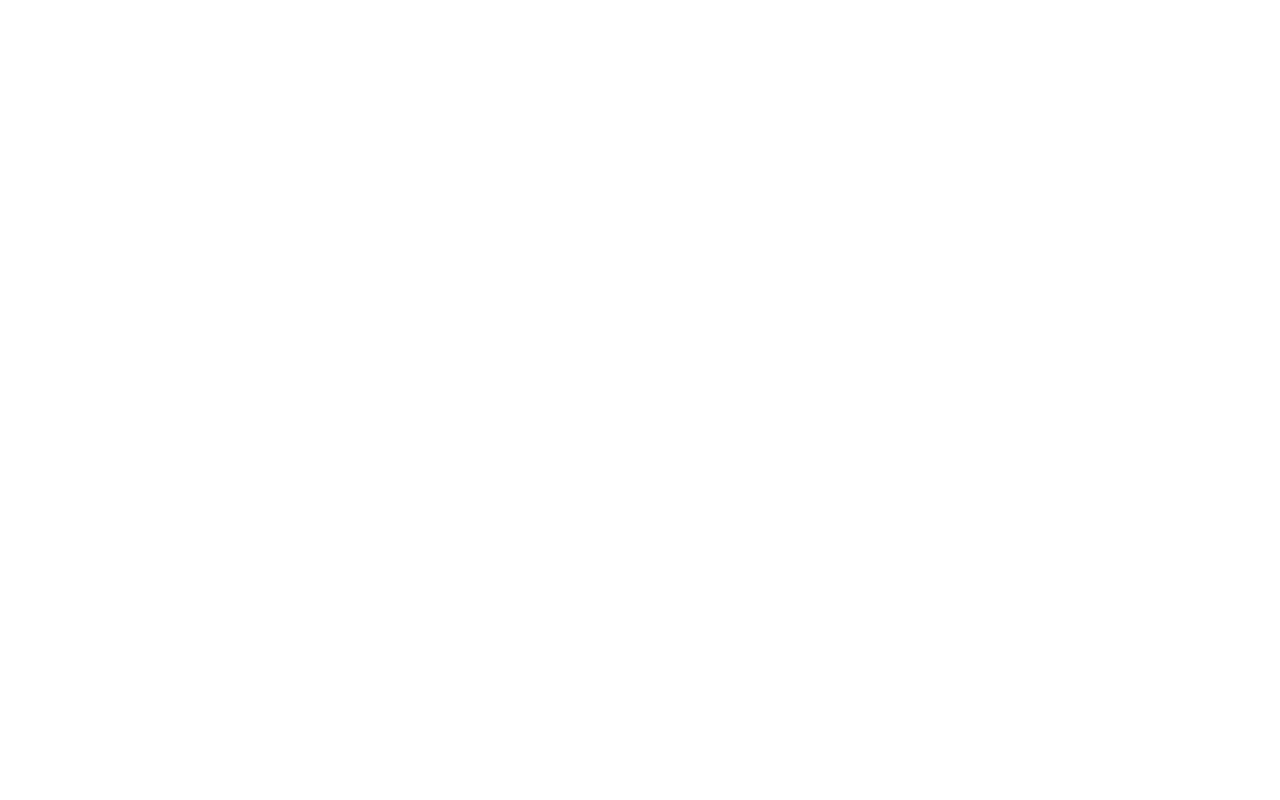
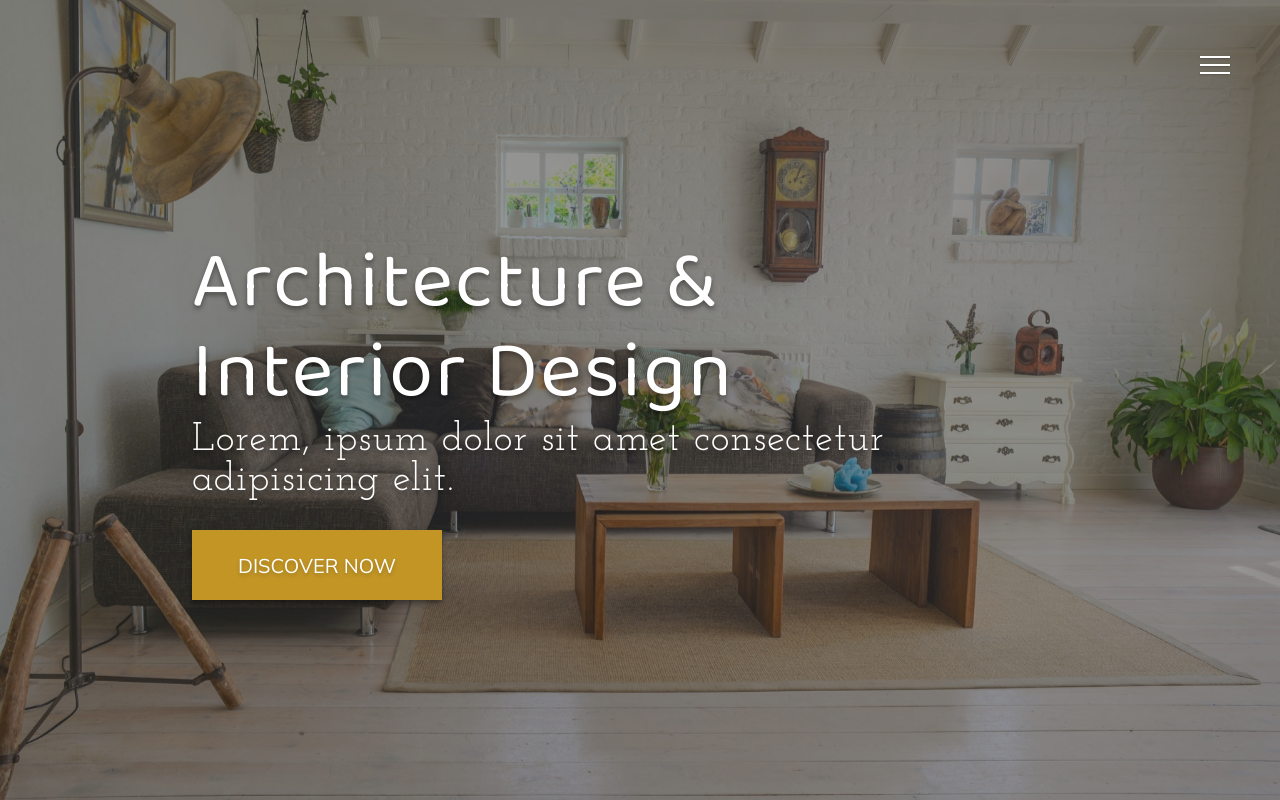
Before and after one commit to Isrealsix/architectureUI, a website: page index.html in a window 1280 px wide. Drawn offline with Linux system fonts and the light colour scheme.

Commit message:
banner and animations completed

```diff
--- a/index.html
+++ b/index.html
@@ -15,7 +15,23 @@
 </head>
 
 <body>
-
+    <div class="container">
+        <div class="hamburger">
+            <div class="hamburger__line hamburger__line--1"></div>
+            <div class="hamburger__line hamburger__line--2"></div>
+            <div class="hamburger__line hamburger__line--3"></div>
+        </div>
+        <header class="header">
+            <div class="header__image-box">
+                <img src="images/bg.jpg" alt="image" class="header__image">
+            </div>
+            <div class="banner">
+                <h1 class="banner__heading">Architecture & Interior Design</h1>
+                <p class="banner__text">Lorem, ipsum dolor sit amet consectetur adipisicing elit.</p>
+                <button class="banner__button">Discover Now</button>
+            </div>
+        </header>
+    </div>
 </body>
 
 </html>
--- a/sass/abstracts/_variables.scss
+++ b/sass/abstracts/_variables.scss
@@ -0,0 +1,9 @@
+:root {
+    --color-white: #fff;
+    --color-button: #c29525;
+    --font-balooDa2: 'Baloo Da 2', serif;
+    --font-josefinSlab: 'Josefin Slab', serif;
+    --font-mulish: 'Mulish', sans-serif;
+    --shadow: 0 .3rem .5rem rgba(0,0,0,.4);
+    --menu-shadow: 0 .1rem .2rem rgba(0,0,0,.2);
+}
--- a/sass/base/_animations.scss
+++ b/sass/base/_animations.scss
@@ -0,0 +1,20 @@
+@keyframes scale {
+    0% {
+        transform: scale(1.1);
+    }
+
+    100% {
+        transform: scale(1);
+    }
+}
+
+@keyframes moveBanner {
+    0% {
+        transform: translateY(40rem) rotateY(-20deg);
+    }
+
+    100% {
+        transform: translateY(0) rotateY(0);
+        opacity: 1;
+    }
+}
--- a/sass/base/_base.scss
+++ b/sass/base/_base.scss
@@ -0,0 +1,8 @@
+* {
+    margin: 0;
+    padding: 0;
+    box-sizing: border-box;
+    outline: none;
+    text-decoration: none;
+    list-style-type: none;
+}
--- a/sass/base/_typography.scss
+++ b/sass/base/_typography.scss
@@ -0,0 +1,3 @@
+html {
+    font-size: 62.5%;
+}
--- /dev/null
+++ b/sass/components/_hamburger.scss
@@ -0,0 +1,19 @@
+.hamburger {
+    width: 3rem;
+    height: 3rem;
+    position: fixed;
+    top: 5rem;
+    right: 5rem;
+    z-index: 10;
+    display: flex;
+    flex-direction: column;
+    justify-content: space-evenly;
+    cursor: pointer;
+
+    &__line {
+        width: 100%;
+        height: .2rem;
+        background-color: var(--color-white);
+        box-shadow: var(--menu-shadow);
+    }
+}
--- /dev/null
+++ b/sass/layouts/_header.scss
@@ -0,0 +1,70 @@
+.header {
+    width: 100%;
+    height: 100vh;
+    position: relative;
+    overflow: hidden;
+
+    &__image-box {
+        width: 100%;
+        height: 100%;
+        background-color: rgba(0,0,0,.8);
+        overflow: hidden;
+    }
+
+    &__image {
+        width: 100%;
+        height: 100%;
+        object-fit: cover;
+        opacity: .5;
+        animation: scale 25s;
+    }
+
+
+    & .banner {
+        position: absolute;
+        top: 30%;
+        left: 15%;
+        perspective: 100rem;
+
+        &__heading {
+            font-family: var(--font-balooDa2);
+            font-weight: 300;
+            font-size: 8rem;
+            color: var(--color-white);
+            width: 50%;
+            line-height: 9rem;
+            letter-spacing: .2rem;
+            text-shadow: var(--shadow);
+            opacity: 0;
+            animation: moveBanner 1s .5s forwards;
+        }
+
+        &__text {
+            font-family: var(--font-josefinSlab);
+            font-size: 4rem;
+            color: var(--color-white);
+            width: 70%;
+            letter-spacing: .1rem;
+            margin-bottom: 3rem;
+            text-shadow: var(--shadow);
+            opacity: 0;
+            animation: moveBanner 1s .7s forwards;
+        }
+
+        &__button {
+            width: 25rem;
+            height: 7rem;
+            background-color: var(--color-button);
+            border: none;
+            font-family: var(--font-mulish);
+            font-size: 2rem;
+            text-transform: uppercase;
+            cursor: pointer;
+            color: var(--color-white);
+            text-shadow: 0 .2rem .4rem rgba(0, 0, 0, .2);
+            box-shadow: var(--shadow);
+            opacity: 0;
+            animation: moveBanner 1s .9s forwards;
+        }
+    }
+}
--- a/sass/main.scss
+++ b/sass/main.scss
@@ -0,0 +1,15 @@
+@import 'abstracts/extends';
+@import 'abstracts/functions';
+@import 'abstracts/mixins';
+@import 'abstracts/variables';
+
+@import 'base/animations';
+@import 'base/base';
+@import 'base/typography';
+@import 'base/utilities';
+
+@import 'layouts/header';
+
+@import 'components/hamburger';
+
+@import 'pages/home';
```
Also changed, not shown: css/style.css, images/bg.jpg (added), images/contact-bg.jpg (added), images/house.png (added), images/person-1.jpg (added), images/person-2.jpg (added), images/person-3.jpg (added), sass/pages/_home.scss (added).
